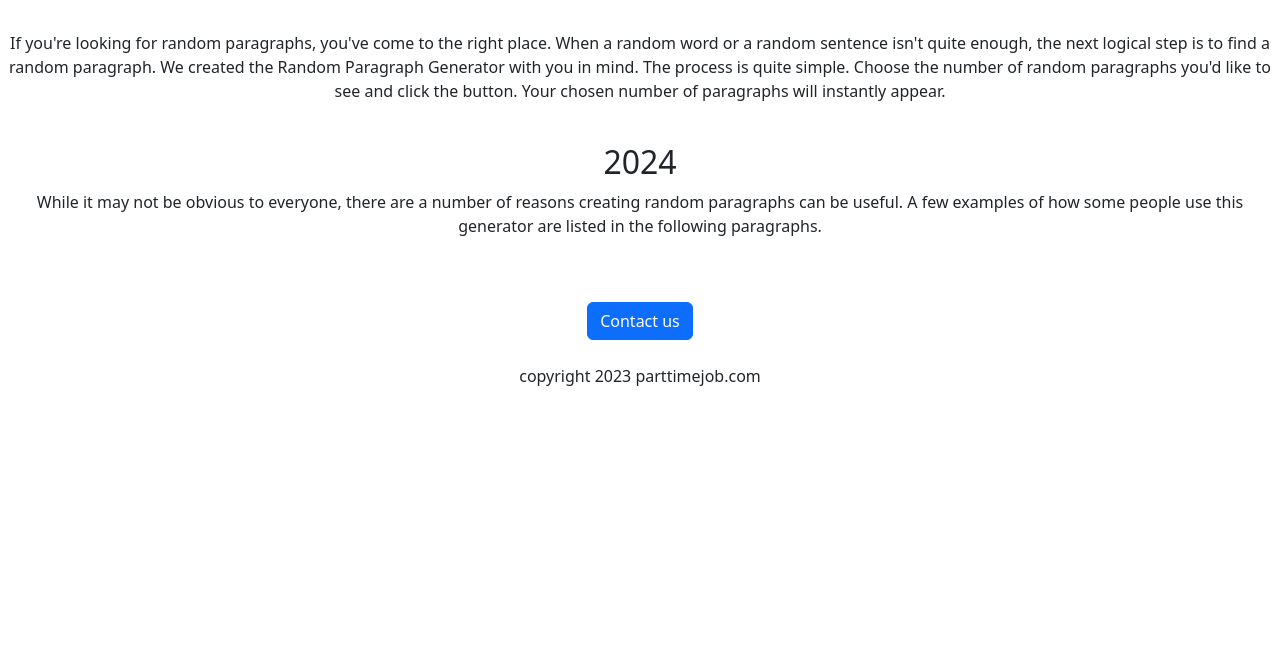
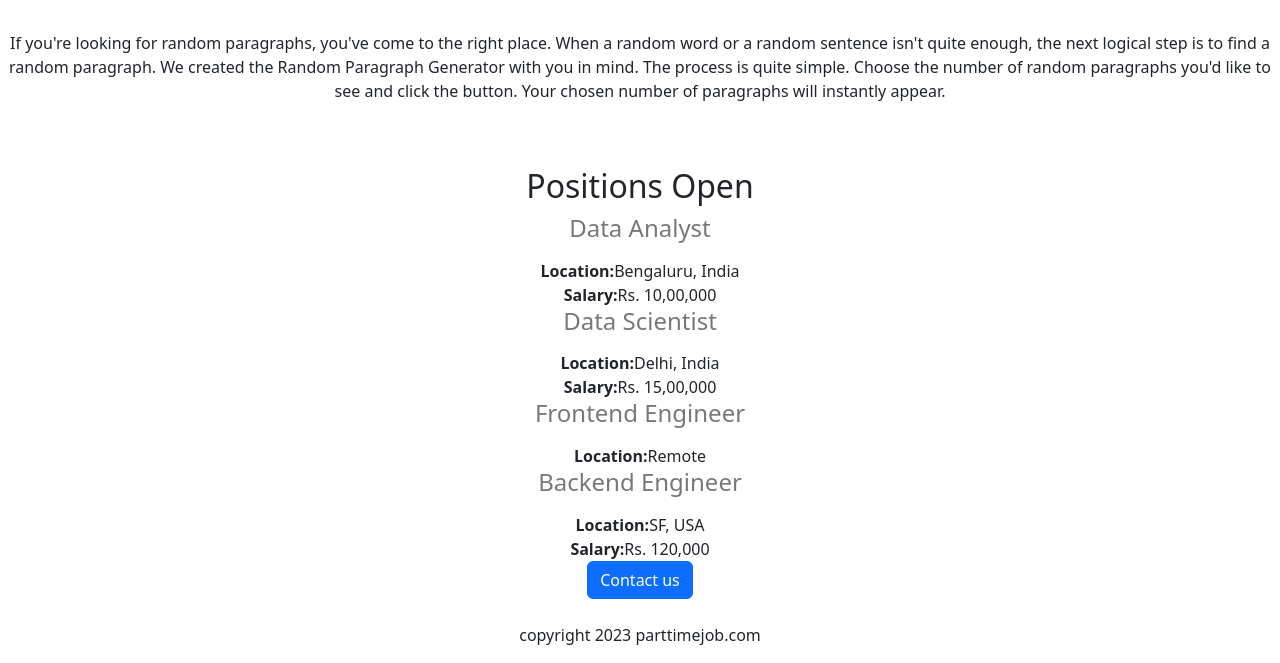
Before and after one commit to akshxydas/career_website, a Flask app: page / in a window 1280 px wide. Shown: the part 585-1248 px from the top of the page. Before the commit the page ends 971 px from the top, so only its background shows below. Run offline with Flask 3, Linux system fonts and the light colour scheme.

Commit message:
adding job items list

```diff
--- a/app.py
+++ b/app.py
@@ -2,10 +2,31 @@ from flask import Flask, render_template
 
 app = Flask(__name__)
 
+JOBS = [{
+    'id': 1,
+    'title': 'Data Analyst',
+    'location': 'Bengaluru, India',
+    'salary': 'Rs. 10,00,000'
+}, {
+    'id': 2,
+    'title': 'Data Scientist',
+    'location': 'Delhi, India',
+    'salary': 'Rs. 15,00,000'
+}, {
+    'id': 3,
+    'title': 'Frontend Engineer',
+    'location': 'Remote',
+}, {
+    'id': 4,
+    'title': 'Backend Engineer',
+    'location': 'SF, USA',
+    'salary': 'Rs. 120,000'
+}]
+
 
 @app.route("/")
 def hello_world():
-  return render_template("home.html")
+  return render_template("home.html", jobs=JOBS)
 
 
 if __name__ == "__main__":
--- a/templates/home.html
+++ b/templates/home.html
@@ -16,10 +16,11 @@
         <br><h2><b>Pargraph</b></h2><br>
         <p>If you're looking for random paragraphs, you've come to the right place. When a random word or a random sentence isn't quite enough, the next logical step is to find a random paragraph. We created the Random Paragraph Generator with you in mind. The process is quite simple. Choose the number of random paragraphs you'd like to see and click the button. Your chosen number of paragraphs will instantly appear.
         </p><br>
-        <h2 class="text-center">2024</h2>
-        <p>
-        While it may not be obvious to everyone, there are a number of reasons creating random paragraphs can be useful. A few examples of how some people use this generator are listed in the following paragraphs.</p><br><br>
-
+        <h2 class="text-center mt-2 mt-4">Positions Open</h2>
+        <div>
+        {% for job in jobs %}
+            {% include 'jobitem.html' %}
+        {% endfor %}
       </div>
         <div>
             <button type="button" class="btn btn-primary"> Contact us</button>
--- /dev/null
+++ b/templates/jobitem.html
@@ -0,0 +1,8 @@
+<div style="margin-bottom:16px;">
+  <h4 style="color:rgb(120,120,120); margin-bottom:4px;">{{job['title']}}</h4>
+</div>
+<div><b>Location:</b>{{job['location']}}</div>
+{% if 'salary' in job %}
+<div><b>Salary:</b>{{job['salary']}}</div>
+{% endif %}
+</div>
```
